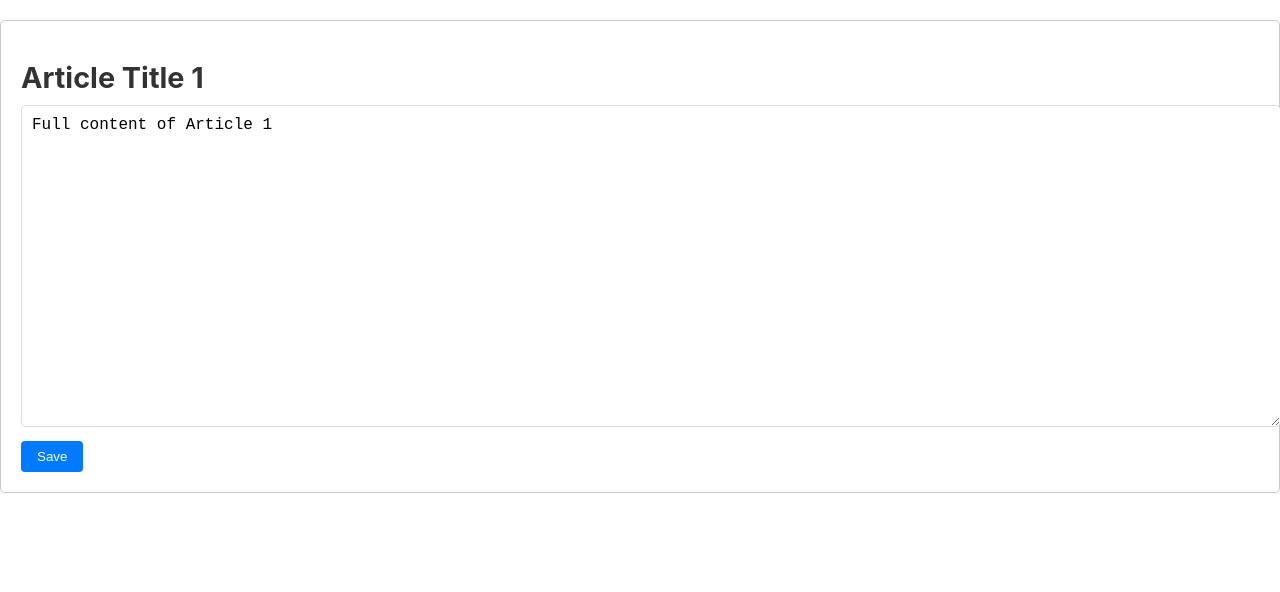
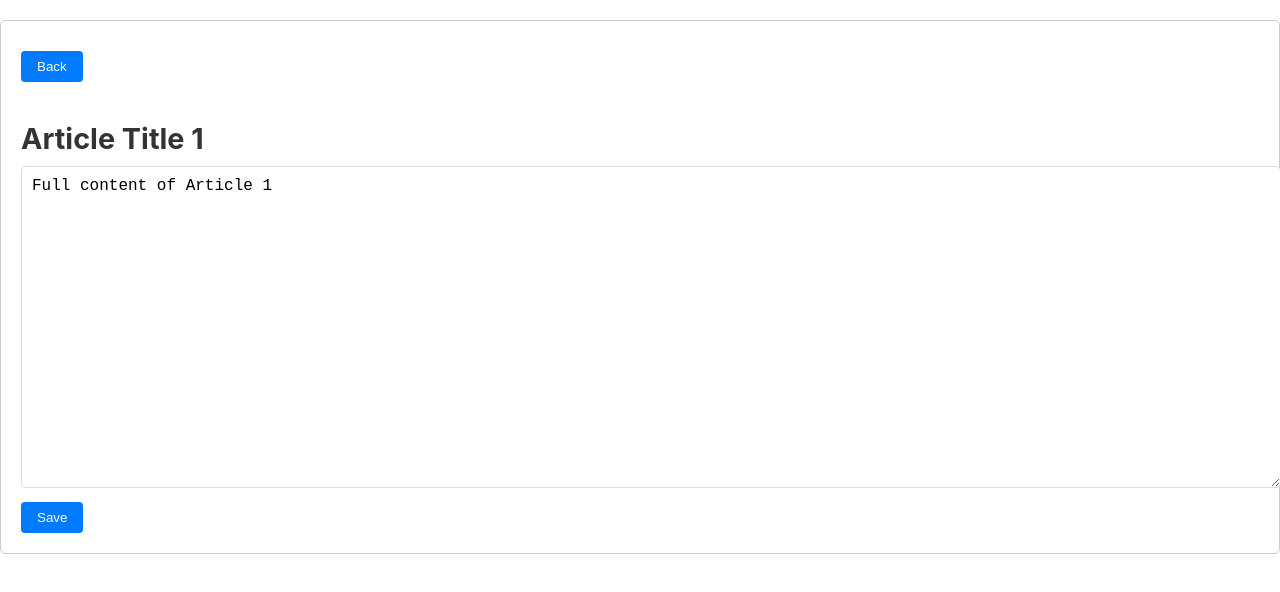
Before and after one commit to Lexlex4/equal-equity-app, a React (Create React App) app: page / in a window 1280 px wide. Both pictures are taken after a click on the element "Article Title 1". Shown: the top 592 px of the page. Built offline with nearby package versions, Linux system fonts and the light colour scheme.

Commit message:
working back button

```diff
--- a/src/Components/App/App.js
+++ b/src/Components/App/App.js
@@ -19,9 +19,13 @@ function App() {
     setSelectedArticle(null); // Close the article page after saving
   };
 
+  const goBack = () => {
+    setSelectedArticle(null);
+  };
+
   if (selectedArticle) {
     const article = articles.find(article => article.title === selectedArticle);
-    return <ArticlePage article={article} onSave={saveEditedArticle} />;
+    return <ArticlePage article={article} onSave={saveEditedArticle} onBack={goBack} />;
   }
 
   return (
--- a/src/Components/Articles/ArticlePage.js
+++ b/src/Components/Articles/ArticlePage.js
@@ -1,6 +1,7 @@
 import React, { useState } from 'react';
-import '../Articles/articlePage.css'
-const ArticlePage = ({ article, onSave }) => {
+import '../Articles/articlePage.css';
+
+const ArticlePage = ({ article, onSave, onBack }) => {
   const [editedContent, setEditedContent] = useState(article.content);
 
   const handleSave = () => {
@@ -9,6 +10,7 @@ const ArticlePage = ({ article, onSave }) => {
 
   return (
     <div className="article-page">
+      <button onClick={onBack} className="back-button">Back</button>
       <h1>{article.title}</h1>
       <textarea
         value={editedContent}
--- a/src/Components/Articles/articleData.js
+++ b/src/Components/Articles/articleData.js
@@ -1,7 +1,5 @@
-// articlesData.js
 export const articlesData = [
   { id: 1, title: 'Article Title 1', summary: 'Summary of Article 1', content: 'Full content of Article 1' },
   { id: 2, title: 'Article Title 2', summary: 'Summary of Article 2', content: 'Full content of Article 2' },
   { id: 3, title: 'Article Title 3', summary: 'Summary of Article 3', content: 'Full content of Article 3' },
-  // Add more articles as needed
 ];
--- a/src/Components/Articles/articlePage.css
+++ b/src/Components/Articles/articlePage.css
@@ -1,4 +1,4 @@
-
+/* articlePage.css */
 .article-page {
   margin-top: 20px;
   padding: 20px;
@@ -36,3 +36,12 @@
 .article-page button:hover {
   background-color: #0056b3;
 }
+
+.back-button {
+  margin-bottom: 20px;
+  background-color: #6c757d; /* Gray color for back button */
+}
+
+.back-button:hover {
+  background-color: #5a6268; /* Darker gray on hover */
+}
```
